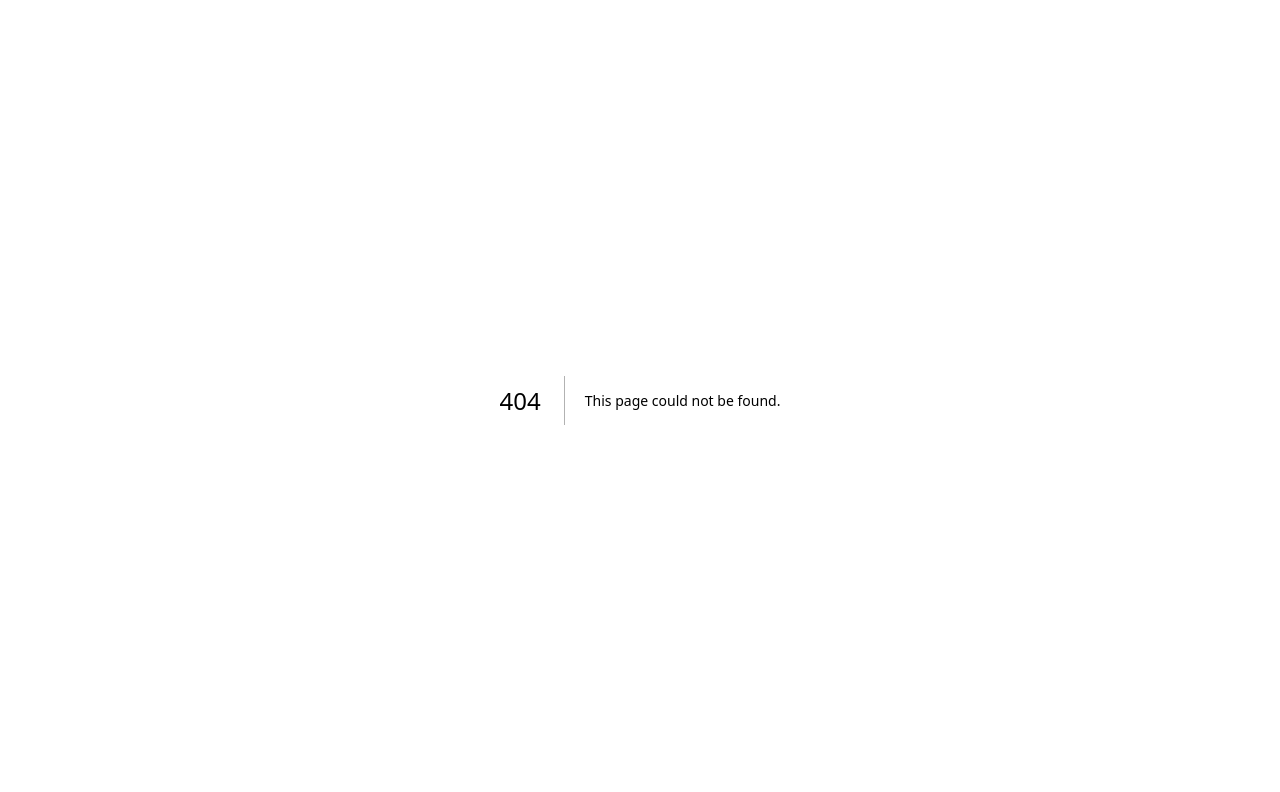
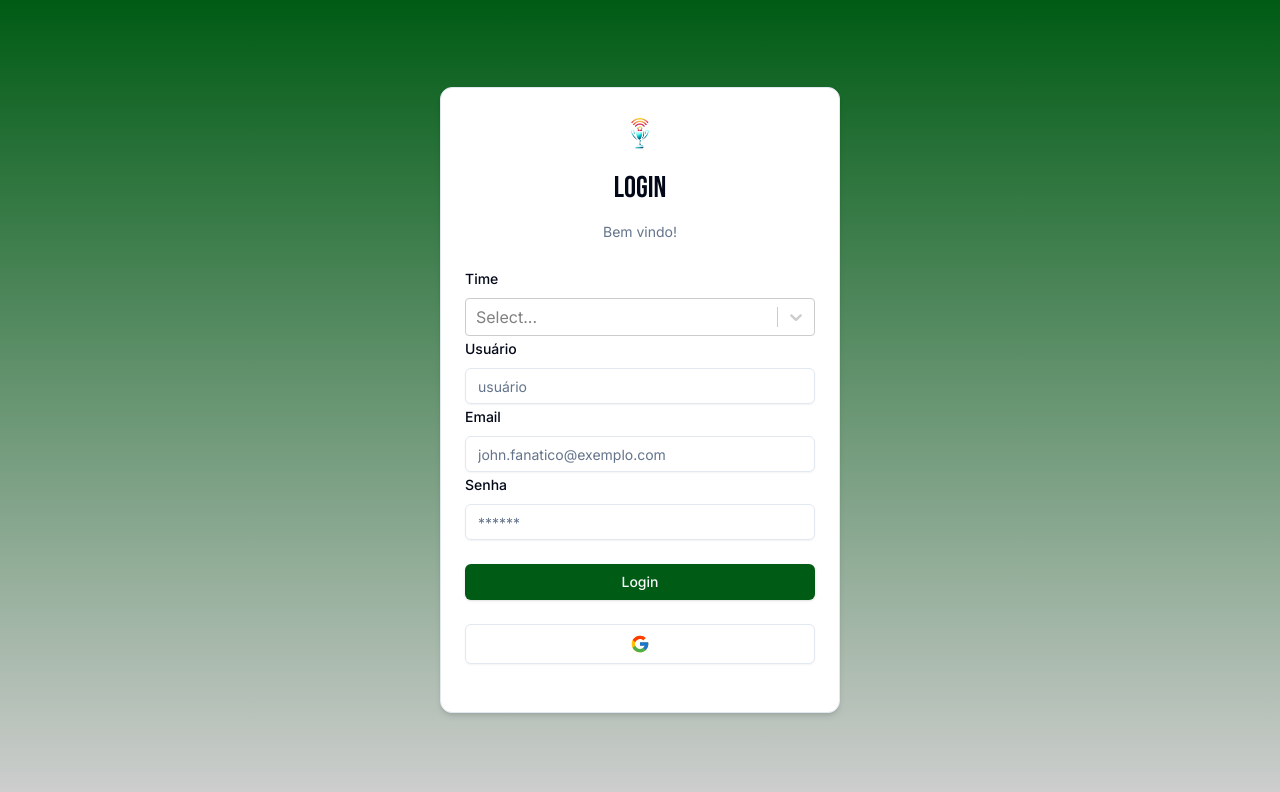
Before and after one commit to FGA0138-MDS-Ajax/2024-1-CENTAURI, a Next.js app in the folder projeto/client/: page /auth/register in a window 1280 px wide. Before the commit this address had no page. Shown: the top 792 px of the page. Built offline with nearby package versions, Linux system fonts and the light colour scheme.

Commit message:
register

```diff
--- /dev/null
+++ b/projeto/client/app/auth/register/layout.tsx
@@ -0,0 +1,13 @@
+import Navbar from "@/components/Navbar";
+
+const AuthLayout = ({ children }: { children: React.ReactNode }) => {
+    return (
+        <div className="flex flex-col min-h-screen bg-custom-gradient">
+            <main className="flex flex-col items-center justify-center flex-grow">
+            {children}
+            </main>
+        </div>
+    )
+}
+
+export default AuthLayout;
--- /dev/null
+++ b/projeto/client/app/auth/register/page.tsx
@@ -0,0 +1,9 @@
+import { CadastroForm } from "@/components/auth/cadastro-form";
+
+const LoginPage = () => {
+    return (
+        <CadastroForm />
+    );
+}
+
+export default LoginPage;
--- /dev/null
+++ b/projeto/client/components/auth/cadastro-form.tsx
@@ -0,0 +1,156 @@
+'use client';
+
+import * as z from "zod";
+
+import { useForm } from "react-hook-form";
+import { zodResolver } from "@hookform/resolvers/zod";
+
+import { CadastroSchema } from "@/schemas";
+import { Input } from "@/components/ui/input";
+import {
+    Form,
+    FormControl,
+    FormField,
+    FormItem,
+    FormLabel,
+    FormMessage,
+} from "@/components/ui/form";
+import React from "react"
+import Select from "react-select"
+import { CardWrapper } from "./card-register"
+import { Button } from "@/components/ui/button";
+import { FormError } from "@/components/form-error";
+import { FormSuccess } from "@/components/form-sucess";
+import { Label } from "../ui/label";
+
+const TimeSelect = [
+    { value: "America_Mineiro", label: "America Mineiro" },
+    { value: "Atletico_Goianiense", label: "Atletico Goianiense" },
+    { value: "Atletico_Mineiro", label: "Atletico Mineiro" },
+    { value: "Atletico_Paranaense", label: "Atletico Paranaense" },
+    { value: "Bahia", label: "Bahia" },
+    { value: "Botafogo", label: "Botafogo" },
+    { value: "Bragantino", label: "Bragantino" },
+    { value: "Corinthians", label: "Corinthians" },
+    { value: "Criciuma", label: "Criciuma" },
+    { value: "Cruzeiro", label: "Cruzeiro" },
+    { value: "Cuiaba", label: "Cuiaba" },
+    { value: "Flamengo", label: "Flamengo" },
+    { value: "Fluminense", label: "Fluminense" },
+    { value: "Fortaleza", label: "Fortaleza" },
+    { value: "Gremio", label: "Gremio" },
+    { value: "Internacional", label: "Internacional" },
+    { value: "Juventude", label: "Juventude" },
+    { value: "Palmeiras", label: "Palmeiras" },
+    { value: "Sao_Paulo", label: "Sao Paulo" },
+    { value: "Vasco", label: "Vasco" },
+    { value: "Vitoria", label: "Vitoria" }
+]
+
+
+export const CadastroForm = () => {
+    const form = useForm<z.infer<typeof CadastroSchema>>({
+        resolver: zodResolver(CadastroSchema),
+        defaultValues: {
+            time:"",
+            usuario: "",
+            email: "",
+            password: "",
+        },
+    });
+
+    const onSubmit = (values: z.infer<typeof CadastroSchema>) => {
+        console.log(values);
+    }
+
+    return (
+        <CardWrapper
+            headerLabel="Bem vindo!"
+            showSocial
+        >
+
+            <Form {...form}>
+                <form
+                onSubmit={form.handleSubmit(onSubmit)}
+                className="space-y-6"
+                >
+                    <div className="sapace-y-4">
+                        <FormField
+                            control={form.control}
+                            name="time"
+                            render={({field}) => (
+                                <FormItem>
+                                    <FormLabel>Time</FormLabel>
+                                    <FormControl>
+                                    <Select
+                                        options={TimeSelect}
+                                    >
+                                    </Select>
+                                    </FormControl>
+                                </FormItem>
+                            )}
+                        ></FormField>
+                        <FormField
+                            control={form.control}
+                            name="usuario"
+                            render={({ field}) => (
+                                <FormItem>
+                                    <FormLabel>Usuário</FormLabel>
+                                    <FormControl>
+                                        <Input
+                                        {...field}
+                                        placeholder="usuário"
+                                        type="text"
+                                        />
+                                    </FormControl>
+                                </FormItem>
+                            )}
+                        ></FormField>
+                        <FormField
+                            control={form.control}
+                            name="email"
+                            render={({ field }) => (
+                                <FormItem>
+                                    <FormLabel>Email</FormLabel>
+                                    <FormControl>
+                                        <Input
+                                        {...field}
+                                        placeholder="john.fanatico@exemplo.com"
+                                        type="email"
+                                        />
+                                    </FormControl>
+                                    <FormMessage />
+                                </FormItem>
+                            )}
+                        />
+                         <FormField
+                            control={form.control}
+                            name="password"
+                            render={({ field }) => (
+                                <FormItem>
+                                    <FormLabel>Senha</FormLabel>
+                                    <FormControl>
+                                        <Input
+                                        {...field}
+                                        placeholder="******"
+                                        type="password"
+                                        />
+                                    </FormControl>
+                                    <FormMessage />
+                                </FormItem>
+                            )}
+                        />
+                    </div>
+                    <FormError message=""/>
+                    <FormSuccess message=""/>
+                    <Button
+                        type="submit"
+                        className="bg-[#005B14] w-full"
+                    >
+                        Login
+                    </Button>
+                </form>
+            </Form>
+        </CardWrapper>
+    );
+};
--- /dev/null
+++ b/projeto/client/components/auth/card-register.tsx
@@ -0,0 +1,42 @@
+"use client";
+
+import {
+    Card,
+    CardContent,
+    CardFooter,
+    CardHeader
+} from "@/components/ui/card"
+import { Header } from "@/components/auth/header";
+import { Social } from "./social";
+import { BackButton } from "./back-button";
+
+interface CardWrapperProps {
+    children: React.ReactNode;
+    headerLabel: string;
+    showSocial?: boolean;
+};
+
+export const CardWrapper = ({
+    children,
+    headerLabel,
+    showSocial
+}: CardWrapperProps) => {
+    return (
+        <Card className="w-[400px] shadow-md">
+            <CardHeader>
+                <Header label={headerLabel} />
+            </CardHeader>
+            <CardContent>
+                {children}
+            </CardContent>
+            {showSocial && (
+                <CardFooter>
+                    <Social />
+                </CardFooter>
+            )}
+             <CardFooter>
+
+            </CardFooter>
+        </Card>
+    );
+};
--- a/projeto/client/package.json
+++ b/projeto/client/package.json
@@ -21,6 +21,7 @@
     "react-dom": "^18.3.1",
     "react-hook-form": "^7.52.0",
     "react-icons": "^5.2.1",
+    "react-select": "^5.8.0",
     "tailwind-merge": "^2.3.0",
     "tailwindcss": "^3.4.3",
     "tailwindcss-animate": "^1.0.7",
--- a/projeto/client/schemas/index.ts
+++ b/projeto/client/schemas/index.ts
@@ -8,3 +8,16 @@ export const LoginSchema = z.object({
         message: "Senha inválida"
     }),
 });
+
+export const CadastroSchema = z.object({
+    time: z.string(),
+    usuario: z.string().min(2, {
+        message: "Usuário inválido"
+    }),
+    email: z.string().email({
+        message: "Email inválido"
+    }),
+    password: z.string().min(1, {
+        message: "Senha inválida"
+    }),
+});
```
Also changed, not shown: 1 other file (tests, documents, lock files or other folders).
